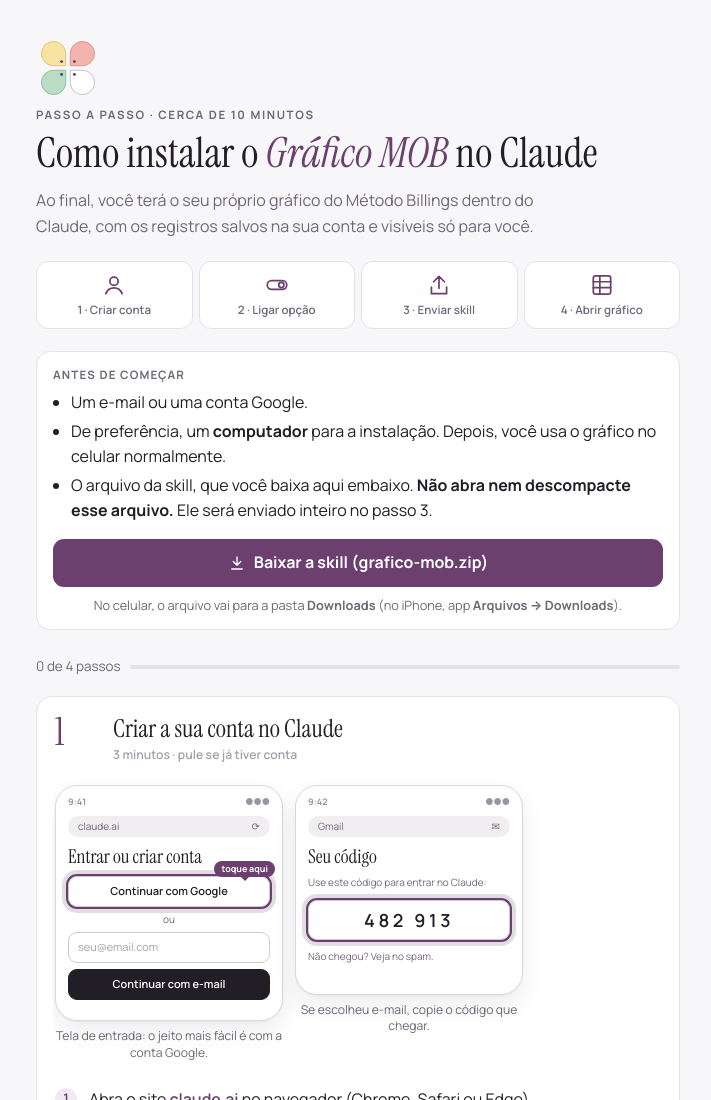
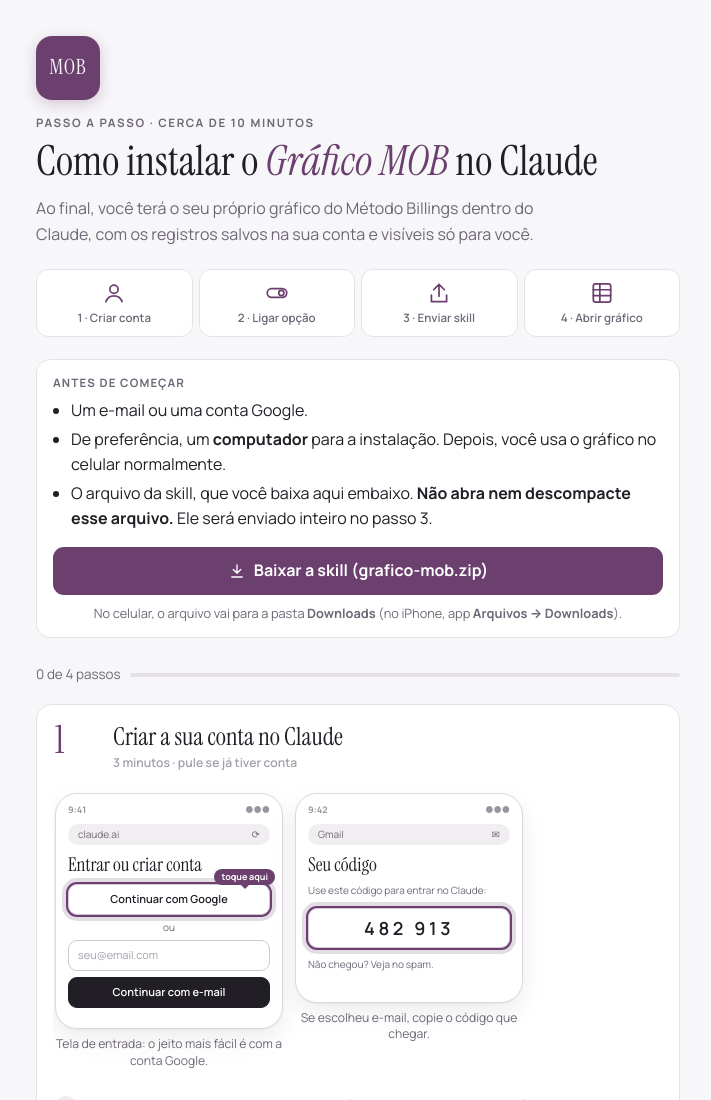
Before and after one commit to lirio-studio/mobpratico, a plain HTML site: page index.html in a window 1280 px wide. Shown: the top 1100 px of the page, without its empty margins (282-993 px from the left). Drawn offline with Linux system fonts and the light colour scheme.

Commit message:
Ícone MOB no site (aba, tela inicial e prévia do link)
Co-Authored-By: Claude Opus 5.5 <noreply@anthropic.com>
Claude-Session: https://claude.ai/code/session_01XJhsN4pHYkNPaE5cixs79T

```diff
--- a/index.html
+++ b/index.html
@@ -68,7 +68,7 @@ details[open] summary::after{content:"–"}
 details .bd{padding:0 16px 14px;font-size:.92rem}
 h3{font-family:var(--f-display);font-weight:400;font-size:1.6rem;margin:34px 0 12px}
 .foot{font-size:.8rem;color:var(--muted);text-align:center;margin-top:30px}
-.hero-logo .logo{width:64px;height:64px;display:block;margin:4px 0 6px}
+.mob-tile{width:64px;height:64px;border-radius:16px;background:#6B3F6E;color:#FBF7FB;font-family:var(--f-display);font-size:21px;letter-spacing:.04em;display:flex;align-items:center;justify-content:center;margin:4px 0 14px;box-shadow:0 4px 14px rgba(107,63,110,.25)}
 .stamps{display:flex;gap:5px;margin:4px 0 2px}
 .stamps span{width:22px;height:22px;border-radius:5px;border:1px solid rgba(0,0,0,.14);display:inline-flex;align-items:center;justify-content:center;font-weight:800;font-size:.8rem}
 :focus-visible{outline:2px solid var(--accent);outline-offset:2px}
@@ -126,23 +126,7 @@ h3{font-family:var(--f-display);font-weight:400;font-size:1.6rem;margin:34px 0 1
 </head>
 <body>
 <div class="wrap">
-  <div class="hero-logo"><svg xmlns="http://www.w3.org/2000/svg" viewBox="0 0 100 100" class="logo" aria-hidden="true">
-  <defs>
-    <path id="mobpetal" d="M46.5 46.5 L27.5 46.5 A19 19 0 1 1 46.5 27.5 L46.5 46.5 Z"/>
-  </defs>
-  <g stroke-width="1.2" stroke-linejoin="round">
-    <use href="#mobpetal" fill="#F6E3A1" stroke="#D9BD62"/>
-    <use href="#mobpetal" fill="#F3B4B0" stroke="#D98580" transform="translate(100 0) scale(-1 1)"/>
-    <use href="#mobpetal" fill="#B9DDC4" stroke="#7FB592" transform="translate(0 100) scale(1 -1)"/>
-    <use href="#mobpetal" fill="#FFFFFF" stroke="#B7ADC0" transform="translate(100 100) scale(-1 -1)"/>
-  </g>
-  <g fill="#4A3F52">
-    <circle cx="40" cy="40" r="2.2"/>
-    <circle cx="60" cy="40" r="2.2"/>
-    <circle cx="40" cy="60" r="2.2"/>
-    <circle cx="60" cy="60" r="2.2"/>
-  </g>
-</svg></div>
+  <div class="hero-logo"><span class="mob-tile" aria-hidden="true">MOB</span></div>
   <div class="eyebrow">Passo a passo · cerca de 10 minutos</div>
   <h1>Como instalar o <i>Gráfico MOB</i> no Claude</h1>
   <p class="lead">Ao final, você terá o seu próprio gráfico do Método Billings dentro do Claude, com os registros salvos na sua conta e visíveis só para você.</p>
```
Also changed, not shown: apple-touch-icon.png, favicon.png, icon-512.png, logo.svg (deleted), og.png, 1 other file.
